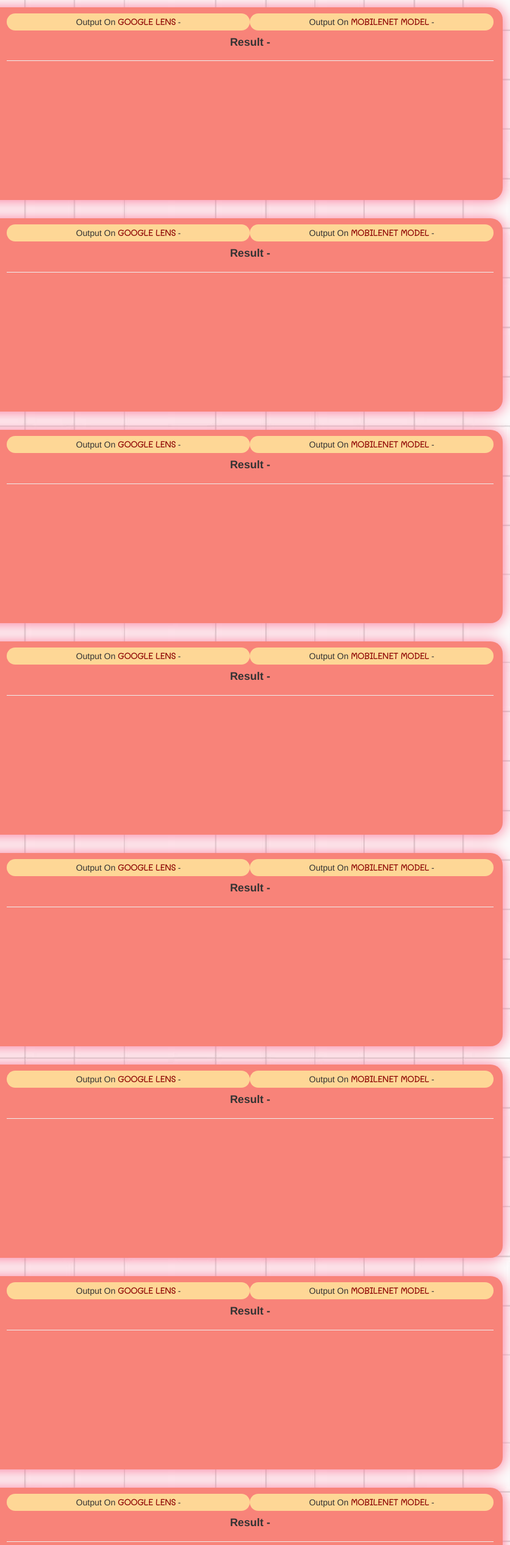
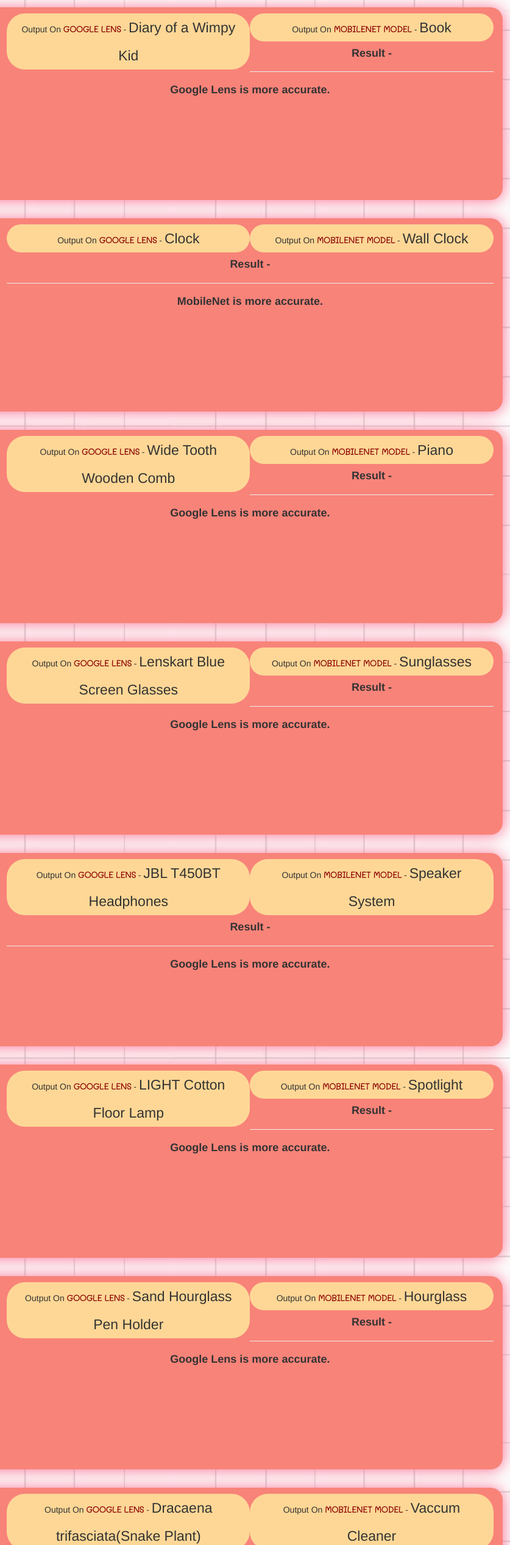
Before and after one commit to AksharaMukundSonale/ase-study-project-between-googleLens-mobilenet, a plain HTML site: page index.html in a window 1280 px wide. Shown: the part 266-2800 px from the top of the page at 61% size, 443-1280 px from the left. Drawn offline with nearby package versions, Linux system fonts and the light colour scheme; a web font is replaced by a local one.

Commit message:
Add files via upload

```diff
--- a/index.html
+++ b/index.html
@@ -29,18 +29,18 @@
 
                     <h5 class=" first col-sm-4 col-xs-12">
                         Output On <b>GOOGLE LENS</b> -
-                        <span> </span>
+                        <span>Diary of a Wimpy Kid  </span>
                     </h5>
 
                     <h5 class=" second col-sm-4 col-xs-12">
                         Output On <b>MOBILENET MODEL</b> -
-                        <span> </span>
+                        <span>Book</span>
                     </h5>
 
                     <div class="mini_result" class="col-xs-12">
                         <h4>Result - </h4>
                          <hr>
-                         <h4></h4>
+                         <h4>Google Lens is more accurate.</h4>
                     </div>
                 </div>
 
@@ -54,18 +54,18 @@
 
                     <h5 class="first col-sm-4 col-xs-12">
                         Output On <b>GOOGLE LENS</b> -
-                        <span> </span>
+                        <span>Clock</span>
                     </h5>
 
                     <h5 class=" second col-sm-4 col-xs-12">
                         Output On <b>MOBILENET MODEL</b> -
-                        <span> </span>
+                        <span>Wall Clock</span>
                     </h5>
 
                     <div class="mini_result" class="col-xs-12">
                         <h4>Result - </h4>
                          <hr>
-                         <h4></h4>
+                         <h4>MobileNet is more accurate.</h4>
                     </div>
                 </div>
 
@@ -79,18 +79,18 @@
 
                     <h5 class="first col-sm-4 col-xs-12">
                         Output On <b>GOOGLE LENS</b> -
-                        <span> </span>
+                        <span>Wide Tooth Wooden Comb</span>
                     </h5>
 
                     <h5 class=" second col-sm-4 col-xs-12">
                         Output On <b>MOBILENET MODEL</b> -
-                        <span> </span>
+                        <span>Piano</span>
                     </h5>
 
                     <div class="mini_result" class="col-xs-12">
                         <h4>Result - </h4>
                          <hr>
-                         <h4></h4>
+                         <h4>Google Lens is more accurate.</h4>
                     </div>
                 </div>
 
@@ -104,18 +104,18 @@
 
                     <h5 class=" first col-sm-4 col-xs-12">
                         Output On <b>GOOGLE LENS</b> -
-                        <span> </span>
+                        <span>Lenskart Blue Screen Glasses</span>
                     </h5>
 
                     <h5 class="second col-sm-4 col-xs-12">
                         Output On <b>MOBILENET MODEL</b> -
-                        <span> </span>
+                        <span>Sunglasses</span>
                     </h5>
 
                     <div class="mini_result" class="col-xs-12">
                         <h4>Result - </h4>
                          <hr>
-                         <h4></h4>
+                         <h4>Google Lens is more accurate.</h4>
                     </div>
                 </div>
 
@@ -129,18 +129,18 @@
 
                     <h5 class="first col-sm-4 col-xs-12">
                         Output On <b>GOOGLE LENS</b> -
-                        <span> </span>
+                        <span>JBL T450BT Headphones</span>
                     </h5>
 
                     <h5 class="second col-sm-4 col-xs-12">
                         Output On <b>MOBILENET MODEL</b> -
-                        <span> </span>
+                        <span>Speaker System</span>
                     </h5>
 
                     <div class="mini_result" class="col-xs-12">
                         <h4>Result - </h4>
                          <hr>
-                         <h4></h4>
+                         <h4>Google Lens is more accurate.</h4>
                     </div>
                 </div>
 
@@ -154,18 +154,18 @@
 
                     <h5 class="first col-sm-4 col-xs-12">
                         Output On <b>GOOGLE LENS</b> -
-                        <span> </span>
+                        <span> LIGHT Cotton Floor Lamp</span>
                     </h5>
 
                     <h5 class=" second col-sm-4 col-xs-12">
                         Output On <b>MOBILENET MODEL</b> -
-                        <span> </span>
+                        <span>Spotlight</span>
                     </h5>
 
                     <div class="mini_result" class="col-xs-12">
                         <h4>Result - </h4>
                          <hr>
-                         <h4></h4>
+                         <h4>Google Lens is more accurate.</h4>
                     </div>
                 </div>
 
@@ -179,18 +179,18 @@
 
                     <h5 class="first col-sm-4 col-xs-12">
                         Output On <b>GOOGLE LENS</b> -
-                        <span> </span>
+                        <span>Sand Hourglass Pen Holder</span>
                     </h5>
 
                     <h5 class=" second col-sm-4 col-xs-12">
                         Output On <b>MOBILENET MODEL</b> -
-                        <span> </span>
+                        <span>Hourglass</span>
                     </h5>
 
                     <div class="mini_result" class="col-xs-12">
                         <h4>Result - </h4>
                          <hr>
-                         <h4></h4>
+                         <h4>Google Lens is more accurate.</h4>
                     </div>
                 </div>
 
@@ -204,18 +204,18 @@
 
                     <h5 class="first col-sm-4 col-xs-12">
                         Output On <b>GOOGLE LENS</b> -
-                        <span> </span>
+                        <span>Dracaena trifasciata(Snake Plant)</span>
                     </h5>
 
                     <h5 class=" second col-sm-4 col-xs-12">
                         Output On <b>MOBILENET MODEL</b> -
-                        <span> </span>
+                        <span>Vaccum Cleaner</span>
                     </h5>
 
                     <div class="mini_result" class="col-xs-12">
                         <h4>Result - </h4>
                          <hr>
-                         <h4></h4>
+                         <h4>Google Lens is more accurate.</h4>
                     </div>
                 </div>
 
@@ -229,18 +229,18 @@
 
                     <h5 class="first col-sm-4 col-xs-12">
                         Output On <b>GOOGLE LENS</b> -
-                        <span> </span>
+                        <span>Scissor</span>
                     </h5>
 
                     <h5 class=" second col-sm-4 col-xs-12">
                         Output On <b>MOBILENET MODEL</b> -
-                        <span> </span>
+                        <span>Hook</span>
                     </h5>
 
                     <div class="mini_result" class="col-xs-12">
                         <h4>Result - </h4>
                          <hr>
-                         <h4></h4>
+                         <h4>Google Lens is more accurate.</h4>
                     </div>
                 </div>
 
@@ -253,22 +253,23 @@
 
                     <h5 class="first col-sm-4 col-xs-12">
                         Output On <b>GOOGLE LENS</b> -
-                        <span> </span>
+                        <span>Notebook Portable Bottle</span>
                     </h5>
 
                     <h5 class=" second col-sm-4 col-xs-12">
                         Output On <b>MOBILENET MODEL</b> -
-                        <span> </span>
+                        <span>Box</span>
                     </h5>
 
                     <div class="mini_result" class="col-xs-12">
                         <h4>Result - </h4>
                          <hr>
-                         <h4></h4>
+                         <h4>Google Lens is more accurate.</h4>
                     </div>
                 </div>
             </ol>
-
+            <hr>
+            <div class="btn btn-danger"> I have tested 10 images. Google Lenses has predicted 9 of them most acuurately. And MobileNet was less Accurate. So, according to my research, Google Lenses is more accurate.😊</div>
             <p class="copy_right_footer">Developed By - Akshara Mukund Sonale</p>
         </center>
     </body>
--- a/style.css
+++ b/style.css
@@ -16,7 +16,7 @@
 }
 span
 {
-    font-size: 30px;
+    font-size: 23px;
 }
 
 img{
```
